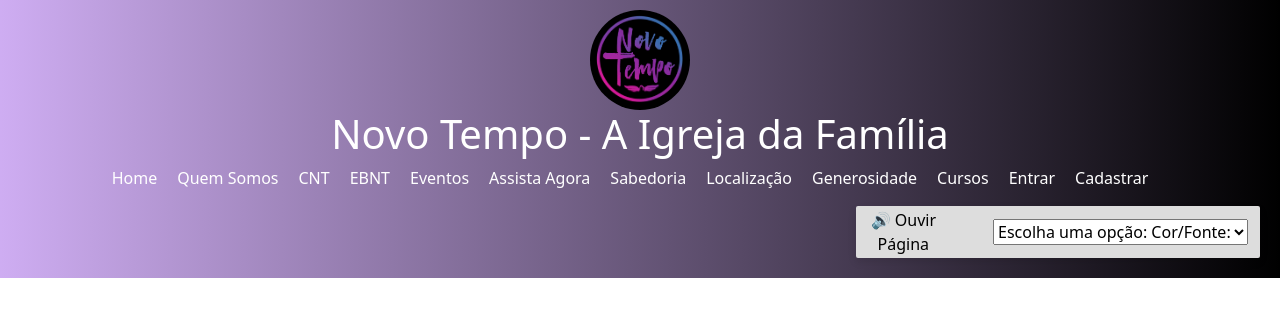
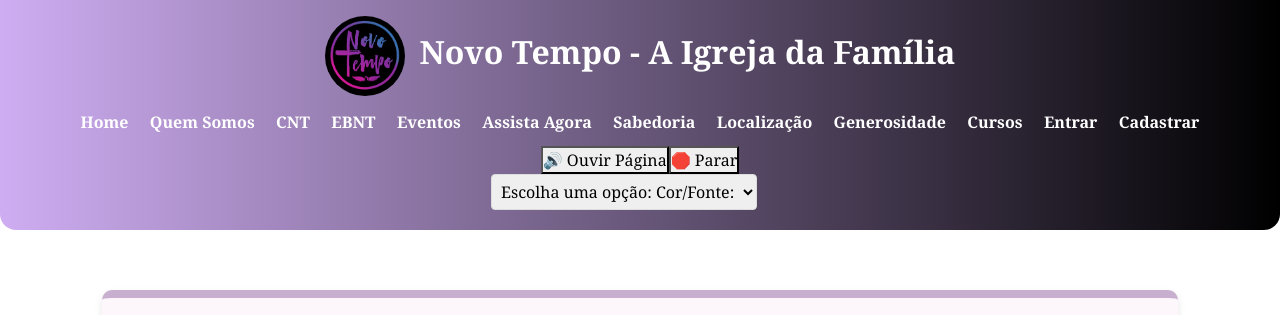
Before and after one commit to Andressa-Gomes/Atostech, an Angular app: page / in a window 1280 px wide. Shown: the top 315 px of the page. Built offline with nearby package versions, Linux system fonts and the light colour scheme.

Commit message:
atualizado html, css, TypeScript: Header acessibilidade

```diff
--- a/src/app/header/header.component.css
+++ b/src/app/header/header.component.css
@@ -1,64 +1,88 @@
 /* Cabeçalho */
 header {
-    /* background-color: black; */
+    display: flex;
+    flex-direction: column;
+    align-items: center;
+    justify-content: center;
+    text-align: center;
+    font-family: Georgia, 'Times New Roman', Times, serif;
+    padding: 1rem;
     background: linear-gradient(to right, rgba(137, 56, 224, 0.41), black);
+    width: 100%;
+    margin: 0;
+    border-radius: 0 0 1rem 1rem;
+    box-sizing: border-box;
     color: white;
-    padding: 10px 20px; /* Mantém espaço interno */
-    text-align: center;
-    width: 100%; /* Ocupa toda a largura da tela */
-    margin: 0; /* Remove qualquer margem */
-    border-radius: 0; /* Remove arredondamento */
   }
+
+  /* Container para logo e título */
+  .titulo-pagina {
+    display: flex;
+    align-items: center;
+    justify-content: center; /* Centraliza horizontalmente todo o conteúdo */
+    font-size: 2rem;
+    font-weight: bold;
+    color: white;
+    margin-bottom: 0.5rem;
+    gap: 15px; /* Espaço entre logo e texto */
+    flex-wrap: wrap;
+  }
+
+  /* Logo */
+  .logo img {
+    max-width: 80px;
+    height: auto;
+    border-radius: 50%;
+    display: block;
+  }
+
+  /* Navegação */
   header nav ul {
     list-style: none;
-    padding: 0;
-    margin-top: 5px;
+    display: flex;
+    gap: 15px;
+    padding: 0.2rem;
+    margin: 0.2rem;
+    justify-content: center;
+    flex-wrap: wrap;
+
   }
 
   header nav ul li {
     display: inline-block;
-    margin-right: 20px;
+
   }
 
   header nav ul li a {
     color: white;
     text-decoration: none;
     font-size: 1rem;
-
+    padding: 0.2rem;
+    font-weight: bold;
   }
 
   header nav ul li a:hover {
     color: #ffcc00;
   }
 
-/* Logo */
-
-.logo img {
-    max-width: 100%;  /* A imagem ocupará no máximo 100% da largura disponível */
-    height: auto;     /* A altura será ajustada automaticamente para manter a proporção */
-    max-height: 100px; /* Definir uma altura máxima para a imagem do logo
-    */
-    border-radius: 50px;
-}
 
 
 /* Acessibilidade */
 
 
 .Ouvir {
-    display: flex;
-    align-items: center;
-    justify-content: flex-end; /* Alinha o conteúdo à direita */
-    background-color: #ddd; /* Fundo suave */
-    padding: 2xpx;
-    border-radius: 2px;
-    box-shadow: 0 4px 8px rgba(0, 0, 0, 0.1); /* Sombra suave */
-    margin: 10px 0;
-    margin-left: auto; /* Move o container para a margem direita da tela */
-    width: fit-content; /* Ajusta a largura conforme o conteúdo */
+    padding: 0.2rem 0.8rem;
+    margin: 0.1rem;
+    font-size: 1rem;
+    color: #216fc2b3;
+    border: none;
+    cursor: pointer;
+    border-radius: 4px;
+    transition: 0.3s;
 }
 
 .Ouvir img {
+    background-color: #216fc2b3;
     width: 20px;
     height: 20px;
     margin-right: 10px; /* Espaçamento entre o ícone e o botão */
@@ -75,21 +99,8 @@
     align-items: center; /* Centraliza verticalmente */
 }
 
-.Ouvir button {
-    background-color: #dddddd; /* Cor de fundo do botão */
-    color: black; /* Cor do texto do botão */
-    border: none;
-    padding: 2px 2px;
-    border-radius: 5px;
-    font-size: 16px;
-    cursor: pointer;
-    transition: background-color 0.3s ease, transform 0.3s ease; /* Animações suaves */
-}
-
-
 .Ouvir button:hover {
-    background: linear-gradient(to right, rgba(137, 56, 224, 0.41), black);
-    /* background-color: #8938e069; Cor de fundo ao passar o mouse */
+    background-color: #004494;
     transform: scale(1.05); /* Aumenta levemente o botão ao passar o mouse */
    color:white
 }
@@ -97,3 +108,38 @@
 .Ouvir button:active {
     background-color: #004494; /* Cor de fundo ao clicar */
 }
+
+
+.acessibilidade select {
+    margin-right: 2rem;
+    padding: 5px;
+    font-size: 1rem;
+    border: 1px solid #ddd;
+    border-radius: 4px;
+  }
+
+/* Para telas menores que 480px (celulares) */
+@media (max-width: 600px) {
+    .titulo-pagina {
+      flex-direction: column; /* Empilha logo e título */
+      text-align: center;
+      gap: 10px;
+      font-size: 1.5rem;
+    }
+
+    .logo img {
+        width: 70px; /* Diminui o tamanho da logo no celular */
+        margin: 0;
+    }
+
+    header nav ul {
+      flex-direction: column;
+      align-items: center;
+      gap: 10px;
+    }
+
+    header nav ul li {
+
+      font-weight: 600;
+    }
+  }
--- a/src/app/header/header.component.html
+++ b/src/app/header/header.component.html
@@ -1,8 +1,10 @@
 <header>
+  <div class="titulo-pagina">
   <div class="logo">
     <a routerLink="/"><img src="assets/img/logo.jpg" alt="Logo Igreja Novo Tempo" /></a>
   </div>
-  <h1>Novo Tempo - A Igreja da Família</h1>
+  <h1 class="titulo-pagina">Novo Tempo - A Igreja da Família</h1>
+</div>
   <nav aria-label="Navegação principal">
     <ul>
       <li><a routerLink="/" routerLinkActive="active">Home</a></li>
@@ -21,11 +23,11 @@
   </nav>
 
   <div class="Ouvir">
-    <button onclick="leitorDeTexto()">🔊 Ouvir Página</button>
-
+    <button (click)="leitorDeTexto()">🔊 Ouvir Página</button>
+    <button (click)="pararLeitura()">🛑 Parar</button>
     <div class="acessibilidade container">
       <label for="selecione"></label>
-      <select name="GrupoSelect" id="selecione">
+      <select name="GrupoSelect" id="selecione" (change)="handleChange($event)">
         <option value="" disabled selected>Escolha uma opção: Cor/Fonte:</option>
         <option value="cor">Alterar Cor Da Página</option>
         <option value="fonte-pequena">Tamanho de Fonte Pequena</option>
@@ -35,4 +37,6 @@
       </select>
     </div>
   </div>
+
+
 </header>
--- a/src/app/header/header.component.ts
+++ b/src/app/header/header.component.ts
@@ -1,12 +1,170 @@
-import { Component } from '@angular/core';
-import { RouterModule } from '@angular/router'; // <-- Importar RouterModule
+import { Component, OnInit, OnDestroy } from '@angular/core';
+import { RouterModule } from '@angular/router';
 
 @Component({
   selector: 'app-header',
+  standalone: true,
   imports: [RouterModule],
   templateUrl: './header.component.html',
-  styleUrl: './header.component.css'
+  styleUrls: ['./header.component.css'] // Corrigido: 'styleUrls' no plural
 })
-export class HeaderComponent {
+export class HeaderComponent implements OnInit, OnDestroy {
 
+  isPaused = false;
+  selectedOption = '';
+  speechInstance: SpeechSynthesisUtterance | null = null;
+
+  ngOnInit() {
+    if (typeof window !== 'undefined') {
+      window.addEventListener('scroll', this.verificarFimDaPagina);
+    }
+  }
+
+  ngOnDestroy() {
+    if (typeof window !== 'undefined') {
+      window.removeEventListener('scroll', this.verificarFimDaPagina);
+    }
+  }
+
+  leitorDeTexto() {
+    if (typeof window === 'undefined') return;
+
+    if (speechSynthesis.speaking && !this.isPaused) {
+      speechSynthesis.pause();
+      this.isPaused = true;
+    } else if (this.isPaused) {
+      speechSynthesis.resume();
+      this.isPaused = false;
+    } else {
+      speechSynthesis.cancel();
+
+      const selectedText = window.getSelection()?.toString().trim();
+      const text = selectedText || document.body.innerText;
+
+      if (text.length > 0) {
+        const utterance = new SpeechSynthesisUtterance(text);
+        utterance.lang = 'pt-BR';
+        utterance.onend = () => {
+          this.isPaused = false;
+        };
+
+        this.speechInstance = utterance;
+        speechSynthesis.speak(this.speechInstance);
+      }
+    }
+  }
+
+  pararLeitura() {
+    if (typeof window !== 'undefined') {
+      speechSynthesis.cancel();
+      this.isPaused = false;
+    }
+  }
+
+  verificarFimDaPagina = () => {
+    if (typeof window !== 'undefined') {
+      if (
+        window.innerHeight + window.scrollY >= document.body.offsetHeight &&
+        speechSynthesis.speaking
+      ) {
+        speechSynthesis.pause();
+        this.isPaused = true;
+      }
+    }
+  };
+
+  alterarCorDaPagina() {
+    if (typeof document === 'undefined') return;
+
+    const body = document.body;
+    const footer = document.getElementById('pageFooter');
+
+    body.style.backgroundColor = '#000';
+    if (footer) footer.style.backgroundColor = '#000';
+
+    const secoes = [
+      ...document.querySelectorAll('section'),
+      ...document.querySelectorAll('.welcome'),
+      ...document.querySelectorAll('.know-us'),
+      ...document.querySelectorAll('.historia'),
+      ...document.querySelectorAll('.content-container'),
+      ...document.querySelectorAll('.pastors-section'),
+      ...document.querySelectorAll('.courses'),
+      ...document.querySelectorAll('.eventos'),
+      ...document.querySelectorAll('.doacao'),
+      ...document.querySelectorAll('h2.sub-titulo'),
+      ...document.querySelectorAll('div.imag-footer span'),
+      ...document.querySelectorAll('table.agenda'),
+      ...document.querySelectorAll('div.pesquisa'),
+      ...document.querySelectorAll('div.on'),
+      ...document.querySelectorAll('div.testemunho'),
+      ...document.querySelectorAll('div.course'),
+      ...document.querySelectorAll('section.testemunhos'),
+      ...document.querySelectorAll('p.versiculo')
+    ];
+
+
+    secoes.forEach(secao => {
+      const secaoElement = secao as HTMLElement;
+      secaoElement.style.backgroundColor = '#000';
+      secaoElement.style.color = '#fff';
+
+      secaoElement.querySelectorAll<HTMLElement>('h1, h2, h3, h4, p, span, a, strong, div, li, td, th, footer')
+        .forEach(el => el.style.color = '#fff');
+
+      if (secao.tagName === 'TABLE') {
+        secaoElement.style.borderColor = '#fff';
+        secaoElement.querySelectorAll<HTMLElement>('td, th').forEach(celula => {
+          celula.style.borderColor = '#fff';
+        });
+      }
+    });
+  }
+
+  alterarFonte(tamanho: string) {
+    if (typeof document === 'undefined') return;
+
+    document.querySelectorAll<HTMLElement>('body, body *').forEach(el => {
+      el.style.fontSize = tamanho;
+    });
+  }
+
+  resetarConfiguracoes() {
+    if (typeof document === 'undefined') return;
+
+    const body = document.body;
+    const footer = document.getElementById('pageFooter');
+    const welcomeSection = document.querySelector('.welcome');
+
+    body.removeAttribute('style');
+    if (footer) footer.removeAttribute('style');
+    if (welcomeSection) (welcomeSection as HTMLElement).removeAttribute('style');
+
+    document.querySelectorAll<HTMLElement>('body, body *').forEach(el => {
+      el.style.fontSize = '';
+      el.style.backgroundColor = '';
+      el.style.color = '';
+    });
+
+    this.selectedOption = '';
+  }
+
+  handleChange(event: Event) {
+    const valor = (event.target as HTMLSelectElement).value;
+    this.selectedOption = valor;
+
+    const tamanhosDeFonte: { [key: string]: string } = {
+      'fonte-pequena': '0.8rem',
+      'fonte-media': '1.3rem',
+      'fonte-grande': '1.7rem'
+    };
+
+    if (valor === 'cor') {
+      this.alterarCorDaPagina();
+    } else if (valor in tamanhosDeFonte) {
+      this.alterarFonte(tamanhosDeFonte[valor]);
+    } else if (valor === 'reset') {
+      this.resetarConfiguracoes();
+    }
+  }
 }
--- a/src/styles.css
+++ b/src/styles.css
@@ -25,87 +25,3 @@
        margin: 0 auto;
        font-family: Georgia, 'Times New Roman', Times, serif;
    }
-
-   .titulo-pagina {
-    font-family: "Roboto Serif", Arial, Helvetica, sans-serif;
-    display: flex;
-    justify-content: center; /* Centraliza horizontalmente */
-    align-items: center; /* Alinha verticalmente (se necessário) */
-    text-align: center;
-}
-
-/* .sub-titulo {
-    font-family: Georgia, 'Times New Roman', Times, serif;
-    text-align: center;
-    font-size: 1.4rem;
-    margin-bottom: 20px;
-} */
-
-
-/* .welcome h2 {
-    font-size: 2.2rem;
-    color: black;
-    margin-bottom: 20px;
-    text-align: center;
-}
-
-.welcome p {
-
-    font-size: 1.5rem;
-    color: black;
-    line-height: 1.8;
-    text-align: center;
-} */
-
-
-/* Media Queries para Responsividade */
-
-/* Para telas menores que 768px (tablets e dispositivos móveis em modo paisagem) */
-/* @media (max-width: 768px) {
-    header h1 {
-        font-size: 2rem;
-    }
-
-    header nav ul {
-        text-align: center;
-        padding-top: 10px;
-    }
-
-    header nav ul li {
-        display: block;
-        margin-bottom: 10px;
-    }
-
-    .welcome h2 {
-        font-size: 1.8rem;
-    }
-
-    .welcome p {
-        font-size: 1.3rem;
-    }
-
-
-
-}
-
-
-/* Para telas menores que 480px (smartphones) */
-/* @media (max-width: 480px) {
-    header h1 {
-        font-size: 1rem;
-    }
-
-    header nav ul li a {
-        font-size: 0.9rem;
-
-    }
-
-    .welcome h2 {
-        font-size: 1.5rem;
-    }
-
-    .welcome p {
-        font-size: 1.3rem;
-    }
-
-}  */
```
Lines whose indentation alone changed are shown as unchanged.
